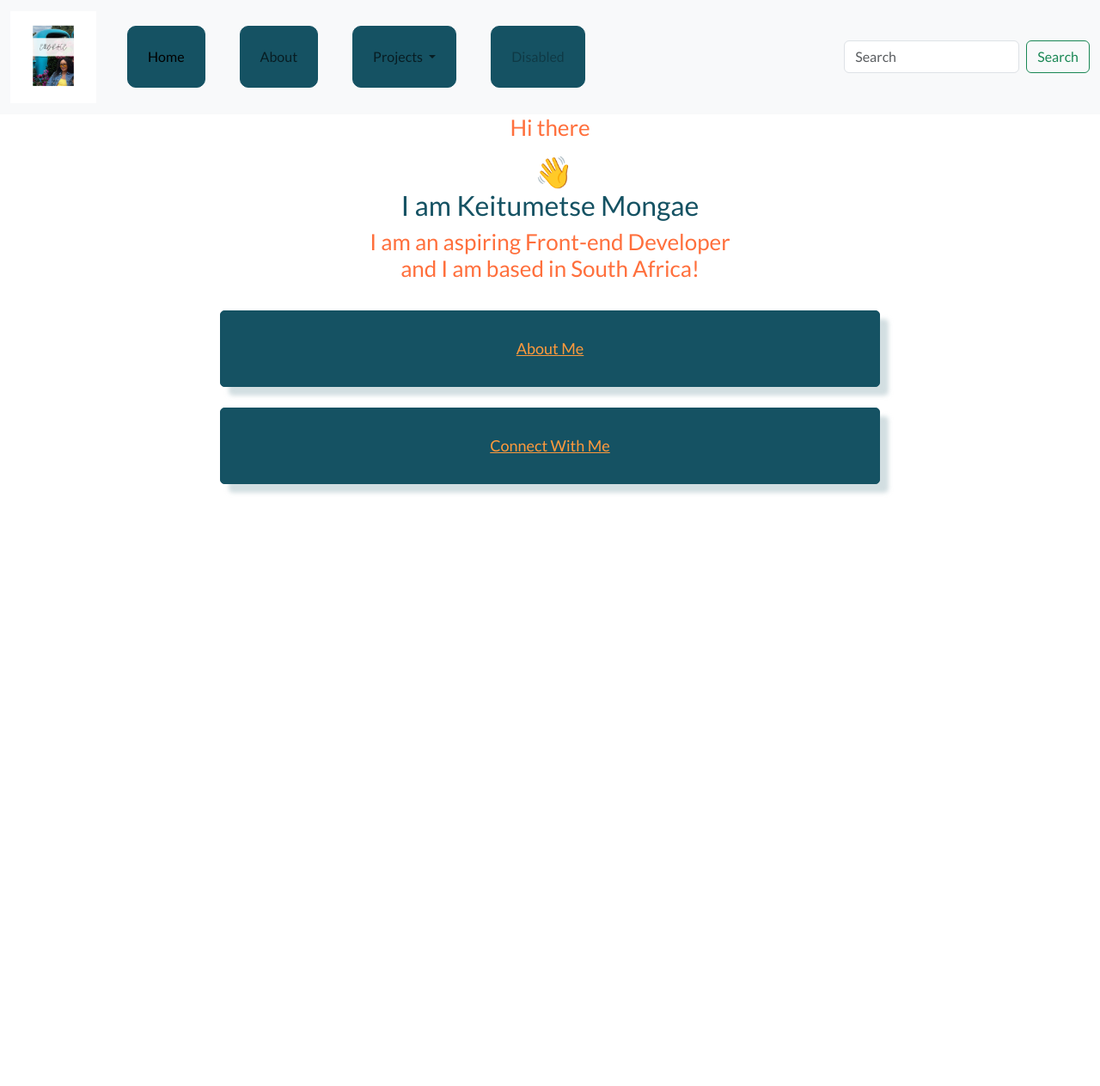
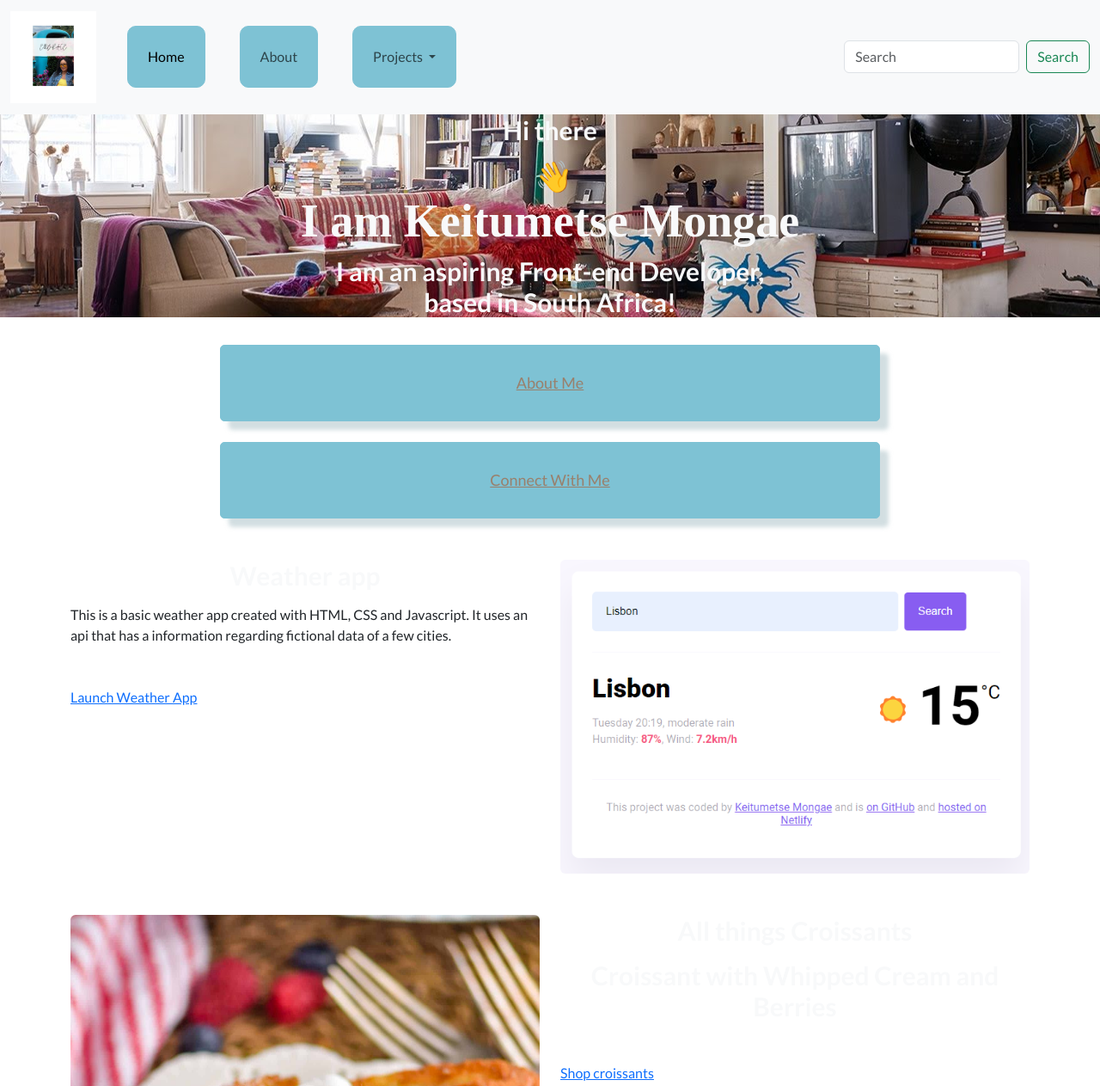
Before and after one commit to KeituXO/portfolio-keitumetse, a plain HTML site: page index.html in a window 1280 px wide. Shown: the top 1263 px of the page at 86% size. Before the commit the page ends 800 px from the top, so only its background shows below. Drawn offline with nearby package versions, Linux system fonts and the light colour scheme; files whose address does not match are found by name.

Commit message:
updated hero

```diff
--- a/index.html
+++ b/index.html
@@ -10,6 +10,10 @@
       integrity="sha384-GLhlTQ8iRABdZLl6O3oVMWSktQOp6b7In1Zl3/Jr59b6EGGoI1aFkw7cmDA6j6gD"
       crossorigin="anonymous"
     />
+    <script
+      src="https://kit.fontawesome.com/de7cefdb63.js"
+      crossorigin="anonymous"
+    ></script>
 
     <link rel="preconnect" href="https://fonts.googleapis.com" />
     <link rel="preconnect" href="https://fonts.gstatic.com" crossorigin />
@@ -82,9 +86,6 @@
               </li>
             </ul>
           </li>
-          <li class="nav-item">
-            <a class="nav-link disabled" aria-disabled="true">Disabled</a>
-          </li>
         </ul>
         <form class="d-flex" role="search">
           <input
@@ -99,6 +100,7 @@
     </div>
   </nav>
   <body>
+    <div class="hero">
       <h2>Hi there</h2>
       <div class="hand">👋</div>
       <br />
@@ -106,13 +108,53 @@
       <h1>I am Keitumetse Mongae</h1>
 
       <h2>
-      I am an aspiring Front-end Developer <br />
-      and I am based in South Africa!
+        I am an aspiring Front-end Developer, <br />
+        based in South Africa!
       </h2>
+    </div>
     <br />
 
     <a id="info" href="about.html">About Me</a><br />
     <a id="info" href="about.html#connect">Connect With Me</a>
+    <div class="container">
+      <div class="row mt-5">
+        <div class="col-6">
+          <h2 class="mb-3">Weather app</h2>
+          <p>
+            This is a basic weather app created with HTML, CSS and Javascript.
+            It uses an api that has a information regarding fictional data of a
+            few cities.
+          </p>
+          <div class="mt-5">
+            <a
+              href="https://stunning-lily-43af62.netlify.app/"
+              class="primary-link"
+              >Launch Weather App</a
+            >
+          </div>
+        </div>
+        <div class="col-6">
+          <img src="images/weather app.png" class="img-fluid rounded" />
+        </div>
+      </div>
+      <div class="row mt-5">
+        <div class="col-6">
+          <img
+            src="images/Croissant-French-Toast-5.jpg"
+            class="img-fluid rounded"
+          />
+        </div>
+        <div class="col-6">
+          <h2 class="mb-3">All things Croissants</h2>
+          <div class="croissant-main">
+            <h2>Croissant with Whipped Cream and Berries</h2>
+          </div>
+          <div class="mt-5">
+            <a href="#" class="primary-link">Shop croissants</a>
+          </div>
+        </div>
+      </div>
+    </div>
     <script
       src="https://cdn.jsdelivr.net/npm/bootstrap@5.3.0-alpha1/dist/js/bootstrap.bundle.min.js"
       integrity="sha384-w76AqPfDkMBDXo30jS1Sgez6pr3x5MlQ1ZAGC+nuZB+EYdgRZgiwxhTBTkF7CXvN"
--- a/src/style.css
+++ b/src/style.css
@@ -11,16 +11,18 @@
       )
       #989898;
   --first-color: #155263;
-  --second-color: #ff6f3c;
+  --second-color: #f8f9fa;
   --third-color: #ff9a3c;
 
+  --heading-font-family: "Playfair Display", serif;
 }
 head {
-  background-color: #79c2d0;
+  background-color: #104857;
 }
 
-body {
-  background-color: #407088;
+nav {
+  background: #104857;
+  /* opacity: 0.4; */
 }
 
 @keyframes wave {
@@ -53,25 +55,39 @@ body {
   max-width: 100px;
 }
 
+.hero {
+  background-image: url("C:/Users/Keitumetse M/OneDrive - Sunstone Logistic Systems/Documents/KCM/GitHub/portfolio_KCM/images/maxresdefault.jpg");
+  background-repeat: no-repeat;
+  background-size: cover;
+  background-position: right 35% bottom 45%;
+  /* opacity: 0.4; */
+}
+
 body {
   font-family: "Lato", sans-serif;
   background-color: var(--background-color);
 }
 h1 {
-  color:var(--first-color);
-  font-size: 32px;
+  color: var(--second-color);
+  font-family: var(--heading-font-family);
+  font-size: 54px;
+  font-weight: bold;
   text-align: center;
 }
 
 h2 {
-  color:var(--second-color);
-  font-size: 26px;
+  color: var(--second-color);
+  font-weight: bold;
+  opacity: 1;
+  font-size: 30px;
   text-align: center;
 }
 
 h3 {
-  color:var(--second-color);
-  font-size: 22px;
+  color: var(--second-color);
+  font-weight: bold;
+  opacity: 1;
+  font-size: 30px;
   text-align: center;
 }
 
@@ -80,12 +96,12 @@ h3 {
   display: block;
   width: 60%;
   margin: auto;
-  border: 1px solid #155263;
-  background-color: #155263;
+  border: 1px solid #7ec2d4;
+  background-color: #7ec2d4;
   box-shadow: 10px 10px 5px #afc5ca91;
   border-radius: 5px;
   padding: 30px;
-  color: #ff9a3c;
+  color: #a16c4dc4;
   font-size: 18px;
 }
 
@@ -97,9 +113,9 @@ ul {
 }
 
 li {
-  border: 1px solid #155263;
-  background-color: #155263;
-  color: #ffc93c;
+  border: 1px solid #7ec2d4;
+  background-color: #7ec2d4;
+  color: #a16c4d54;
   padding: 15px;
   margin: 20px;
   border-radius: 10px;
@@ -107,9 +123,9 @@ li {
 
 li:hover {
   cursor: pointer;
-  color: #155263;
-  border: 1px solid #ff9a3c;
-  background-color: #ff9a3c;
+  color: #76bdd1;
+  border: 1px solid #aa9179fb;
+  background-color: #aa9179fb;
 }
 a:visited {
   color: #ffc93c;
@@ -121,8 +137,15 @@ a:visited {
 }
 
 .social {
-  display: flex
-  justify-content: space-evenly;
+  display: flex;
+  justify-content: space-between;
   list-style: none;
+}
 
+.croissant-image {
+  height: 50px;
 }
+
+button {
+  background-color: #7ec2d4;
+}
```
Also changed, not shown: images/Croissant-French-Toast-5.jpg (added), images/eclectic.jpeg (added), images/hero-overlay.jpg (added), images/maxresdefault.jpg (added), images/shutterstock_1649745154.webp (added), images/weather app.png (added). Lines whose indentation alone changed are shown as unchanged.
